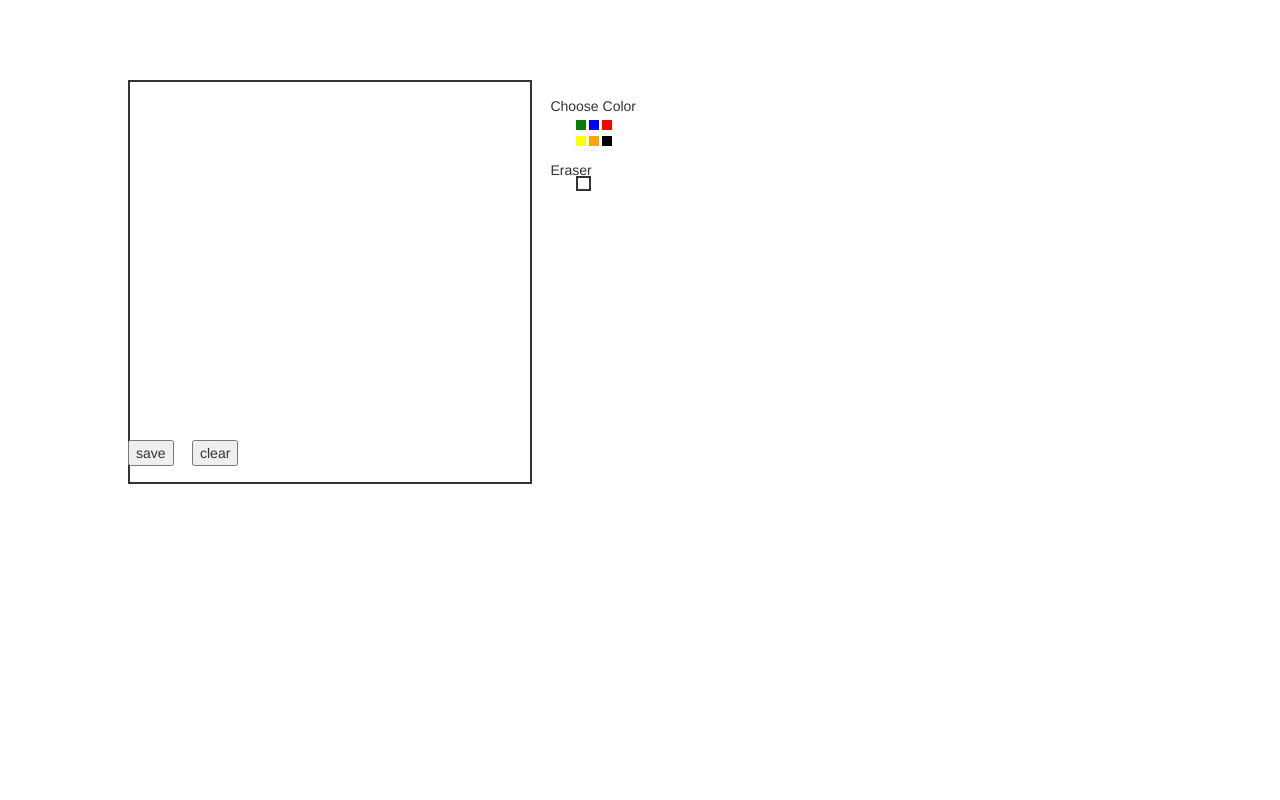
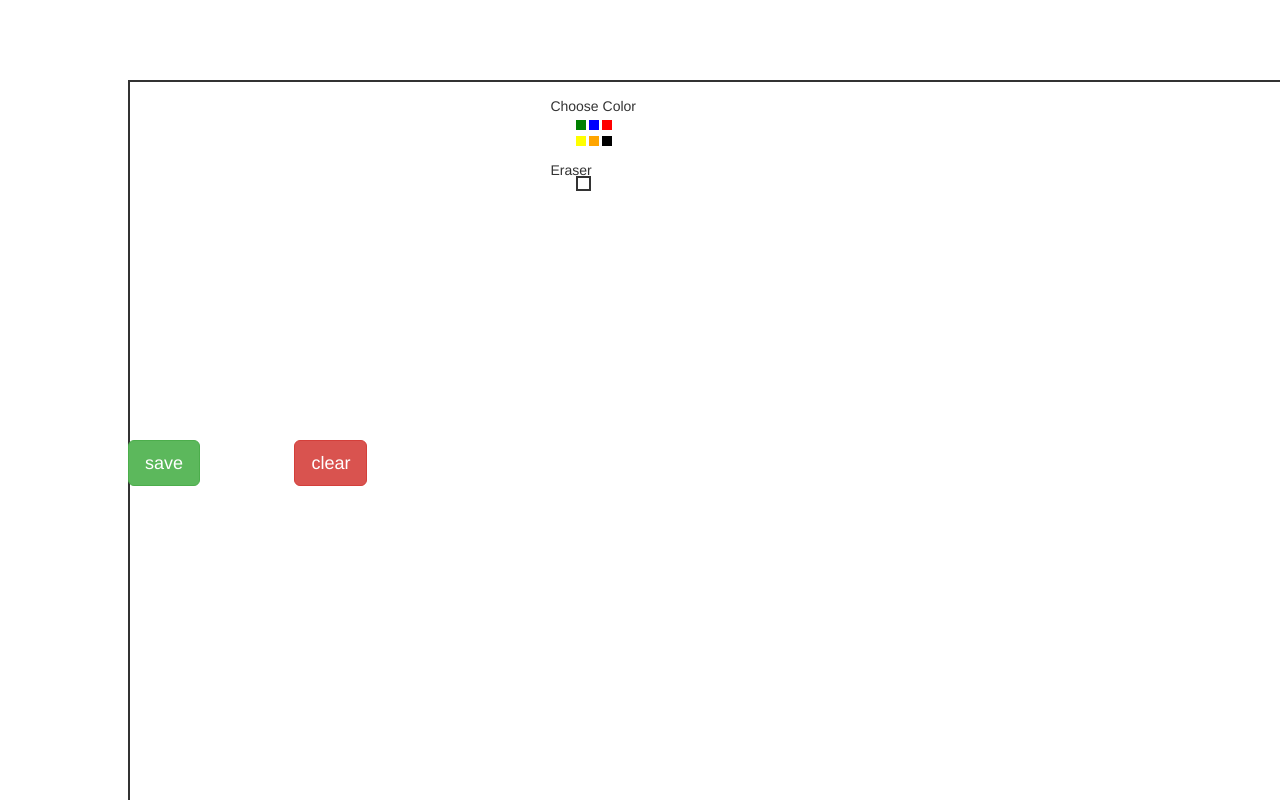
Before and after one commit to baotpham/NoDeo, a website: page index.html in a window 1280 px wide. Shown: the top 800 px of the page. Drawn offline with nearby package versions, Linux system fonts and the light colour scheme.

Commit message:
fixed express

```diff
--- a/helpers/tools.js
+++ b/helpers/tools.js
@@ -16,7 +16,7 @@ function ToolModule() {
     this.loadPage = function(page) {
         console.log(" Loading Page -> ", page);
         $.ajax({
-            url: './clientJS/' + page + '.js',
+            url: './www/js/' + page + '.js',
             dataType: "script",
             success: function() {
                 $("#page").load('./pages/' + page + '.html')
--- a/index.html
+++ b/index.html
@@ -21,8 +21,8 @@
 
         <!--Script atsg to include jquery and other js files-->
         <script src="https://ajax.googleapis.com/ajax/libs/jquery/3.1.1/jquery.min.js"></script>
-        <!--<script src="./index.js"></script>-->
-        <!--<script src="../clientJS/main.js"></script>-->
+        <script src="www/js/index.js"></script>
+        <script src="www/js/main.js"></script>
 
         <script type="text/javascript">
             var canvas, ctx, flag = false,
@@ -145,7 +145,8 @@
 
 
     <body onload="init()">
-        <canvas id="can" width="400" height="400" style="position:absolute;top:10%;left:10%;border:2px solid;"></canvas>
+
+        <canvas class="container" id="can" width="400" height="400" style="position:absolute;top:10%;left:10%;border:2px solid;"></canvas>
         <div style="position:absolute;top:12%;left:43%;">Choose Color</div>
         <div style="position:absolute;top:15%;left:45%;width:10px;height:10px;background:green;" id="green" onclick="color(this)"></div>
         <div style="position:absolute;top:15%;left:46%;width:10px;height:10px;background:blue;" id="blue" onclick="color(this)"></div>
@@ -156,8 +157,9 @@
         <div style="position:absolute;top:20%;left:43%;">Eraser</div>
         <div style="position:absolute;top:22%;left:45%;width:15px;height:15px;background:white;border:2px solid;" id="white" onclick="color(this)"></div>
         <img id="canvasimg" style="position:absolute;top:10%;left:52%;" style="display:none;">
-        <input type="button" value="save" id="btn" size="30" onclick="save()" style="position:absolute;top:55%;left:10%;">
-        <input type="button" value="clear" id="clr" size="23" onclick="erase()" style="position:absolute;top:55%;left:15%;">
+
+        <input class="btn btn-success btn-lg" type="button" value="save" id="btn" size="30" onclick="save()" style="position:absolute;top:55%;left:10%;">
+        <input class="btn btn-danger btn-lg" type="button" value="clear" id="clr" size="23" onclick="erase()" style="position:absolute;top:55%;left:23%;">
     </body>
 
 </html>
--- a/www/js/server.js
+++ b/server.js
@@ -13,6 +13,11 @@
     app.use(express.static("."));
     app.use(bodyParser.urlencoded({ extended: false }));
     app.use(bodyParser.json());
+
+    //Login Page
+    // app.get('/', function (req, res) {
+    //     res.sendFile(path.join(__dirname + '/index.html'));
+    // });
 
     // Start listening for requests
     var server = app.listen(8080, function() {
--- a/www/js/index.js
+++ b/www/js/index.js
@@ -7,7 +7,7 @@
     $(document).ready(function() {
         $.getScript('./helpers/tools.js', function(data, textStatus, jqxhr) {
             tools = new ToolModule();
-            tools.loadPage("main")
+            tools.loadPage("index");
         })
     });
 })();
--- a/www/js/login.js
+++ b/www/js/login.js
@@ -1,5 +1,6 @@
 // Author: ..
 // Purpose: ..
+
 (function() {
     //Make sure DOM calls are made after the document is ready
     $(document).ready(function() {
```
